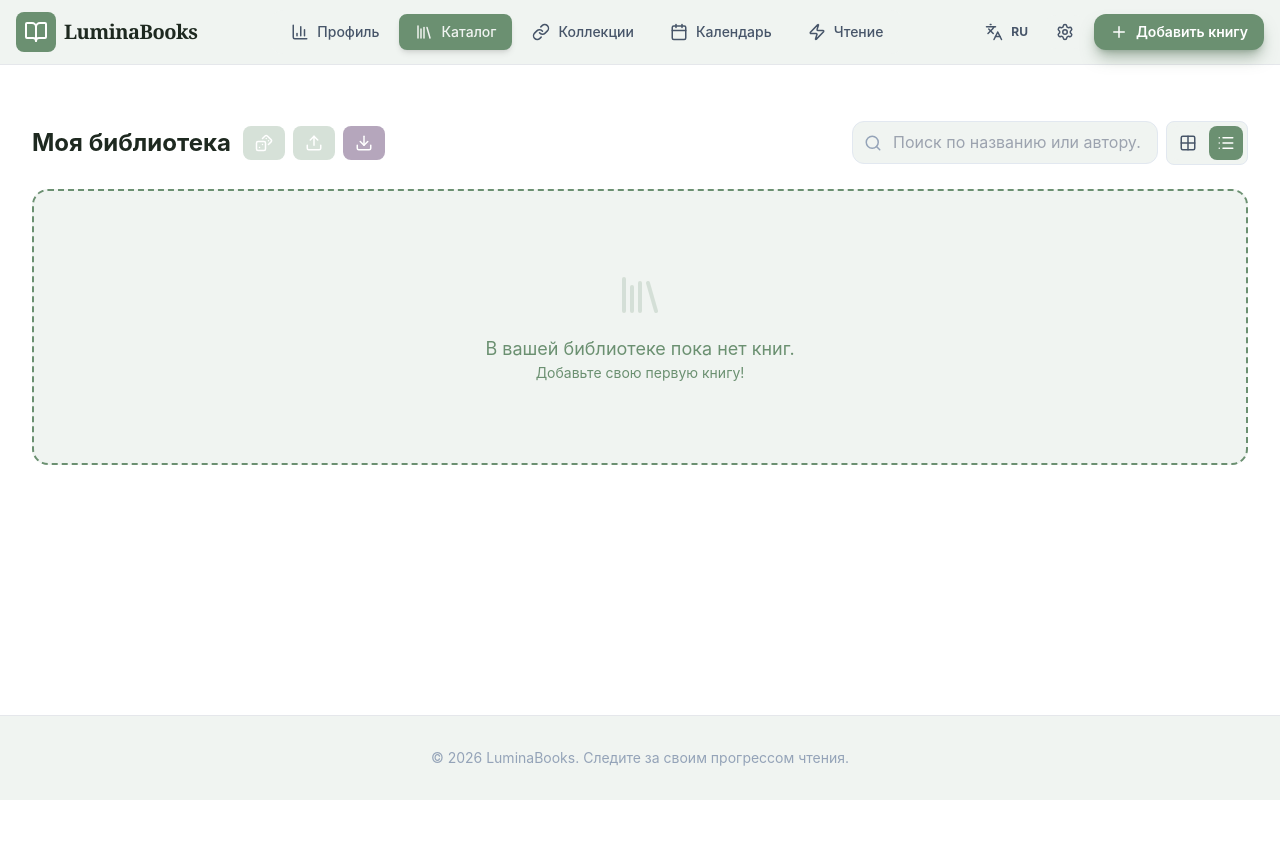
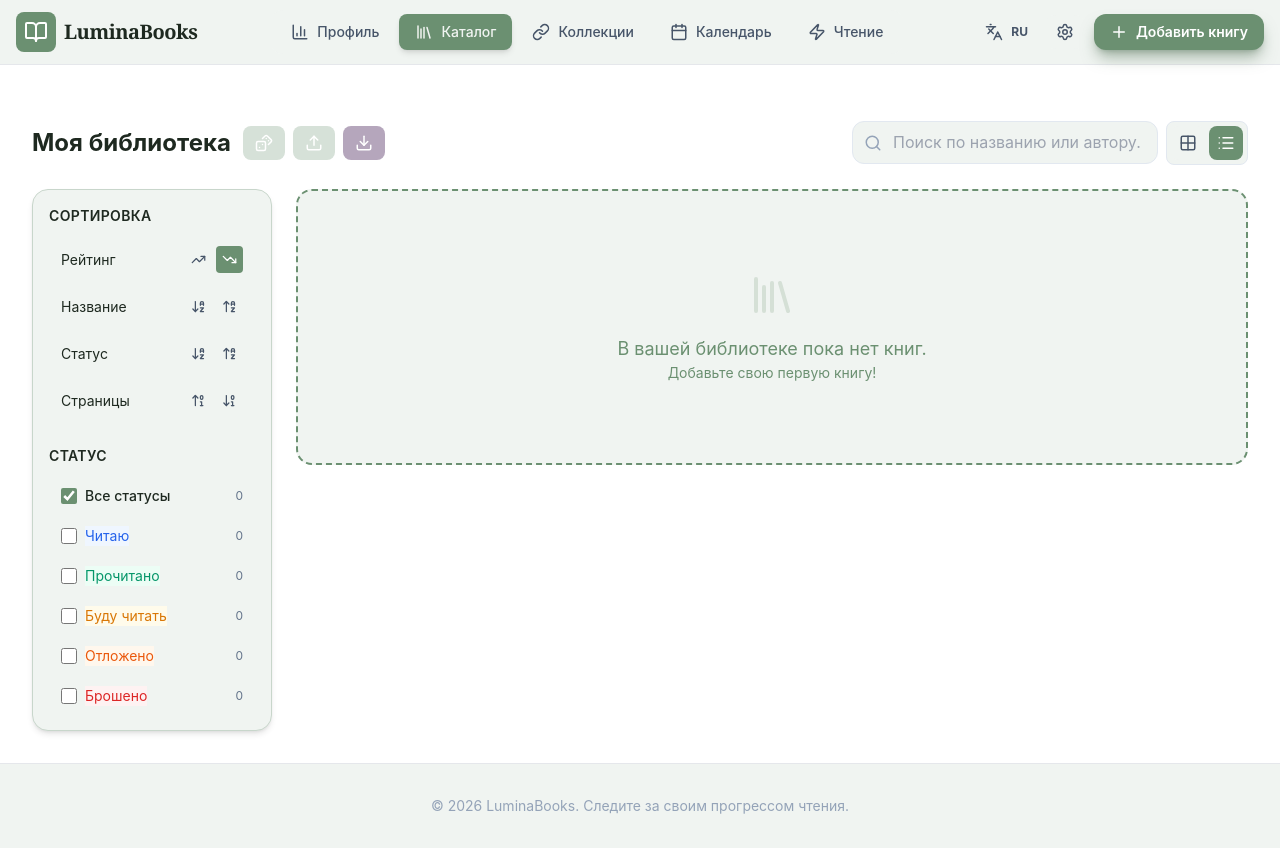
Before and after one commit to onegamerstory/LuminaBooks, a React (Vite) app: page / in a window 1280 px wide. Both pictures are taken after a click on the button 1226 px from the left and 143 px from the top of the page. Before the commit the page ends 800 px from the top, so only its background shows below. Built offline with nearby package versions, Linux system fonts and the light colour scheme.

Commit message:
исправление бага с фильтрацией

```diff
--- a/src/components/CatalogView/CatalogView.logic.tsx
+++ b/src/components/CatalogView/CatalogView.logic.tsx
@@ -354,24 +354,7 @@ const CatalogView: React.FC<CatalogViewProps> = ({
       </div>
 
       {/* Content area */}
-      {filteredBooks.length > 0 ? (
-        <>
-          {viewMode === 'large' && (
-            <div className="grid grid-cols-1 sm:grid-cols-2 lg:grid-cols-3 xl:grid-cols-4 gap-6">
-              {sortedBooks.map(book => (
-                <BookCard
-                  key={book.id}
-                  book={book}
-                  onEdit={() => onEdit(book)}
-                  onDelete={() => onDelete(book.id)}
-                  onAddToQueue={() => onAddToQueue(book)}
-                  lang={lang}
-                />
-              ))}
-            </div>
-          )}
-
-          {viewMode === 'table' && (
+      {viewMode === 'table' ? (
         <div className="flex gap-6">
           <FilterPanel
             books={books}
@@ -410,8 +393,24 @@ const CatalogView: React.FC<CatalogViewProps> = ({
             lang={lang}
           />
           <div className="flex-1 space-y-3 min-w-0">
-                {getTableSortedBooks(filteredBooks).map(book => (
+            {filteredBooks.length > 0 ? getTableSortedBooks(filteredBooks).map(book => (
               <BookTableRow
+                key={book.id}
+                book={book}
+                onEdit={() => onEdit(book)}
+                onDelete={() => onDelete(book.id)}
+                onAddToQueue={() => onAddToQueue(book)}
+                lang={lang}
+              />
+            )) : (
+              <EmptyState lang={lang} />
+            )}
+          </div>
+        </div>
+      ) : filteredBooks.length > 0 ? (
+        <div className="grid grid-cols-1 sm:grid-cols-2 lg:grid-cols-3 xl:grid-cols-4 gap-6">
+          {sortedBooks.map(book => (
+            <BookCard
               key={book.id}
               book={book}
               onEdit={() => onEdit(book)}
@@ -421,9 +420,6 @@ const CatalogView: React.FC<CatalogViewProps> = ({
             />
           ))}
         </div>
-            </div>
-          )}
-        </>
       ) : (
         <EmptyState lang={lang} />
       )}
--- a/src/components/ReadingView.tsx
+++ b/src/components/ReadingView.tsx
@@ -805,7 +805,7 @@ const ReadingView: React.FC<ReadingViewProps> = ({ books, onUpdateBook, lang })
                   {lang === 'ru' ? 'Процент, на котором закончили (опционально)' : 'Current Percentage (optional)'}
                 </label>
                 <div className="flex flex-col gap-2">
-                  {books.find(b => b.id === sessionState.bookId)?.currentPercentage !== undefined && (
+                  {books.find(b => b.id === sessionState.bookId)?.currentPercentage != null && (
                     <p className="text-xs text-slate-500">
                       {lang === 'ru' ? 'Текущий процент: ' : 'Previous percentage: '}
                       <span className="font-semibold text-slate-700">{books.find(b => b.id === sessionState.bookId)?.currentPercentage || 0}%</span>
--- a/src/utils/bookUtils.ts
+++ b/src/utils/bookUtils.ts
@@ -1,7 +1,7 @@
 import { Book, BookStatus } from '../types';
 
 export const getBookPercentage = (book: Book): number => {
-  if (book.currentPercentage !== undefined) return book.currentPercentage;
+  if (book.currentPercentage != null) return book.currentPercentage;
   if (book.currentPage && book.totalPages) return Math.round((book.currentPage / book.totalPages) * 100);
   if (book.status === BookStatus.READ) return 100;
   return 0;
```
Lines whose indentation alone changed are shown as unchanged.
